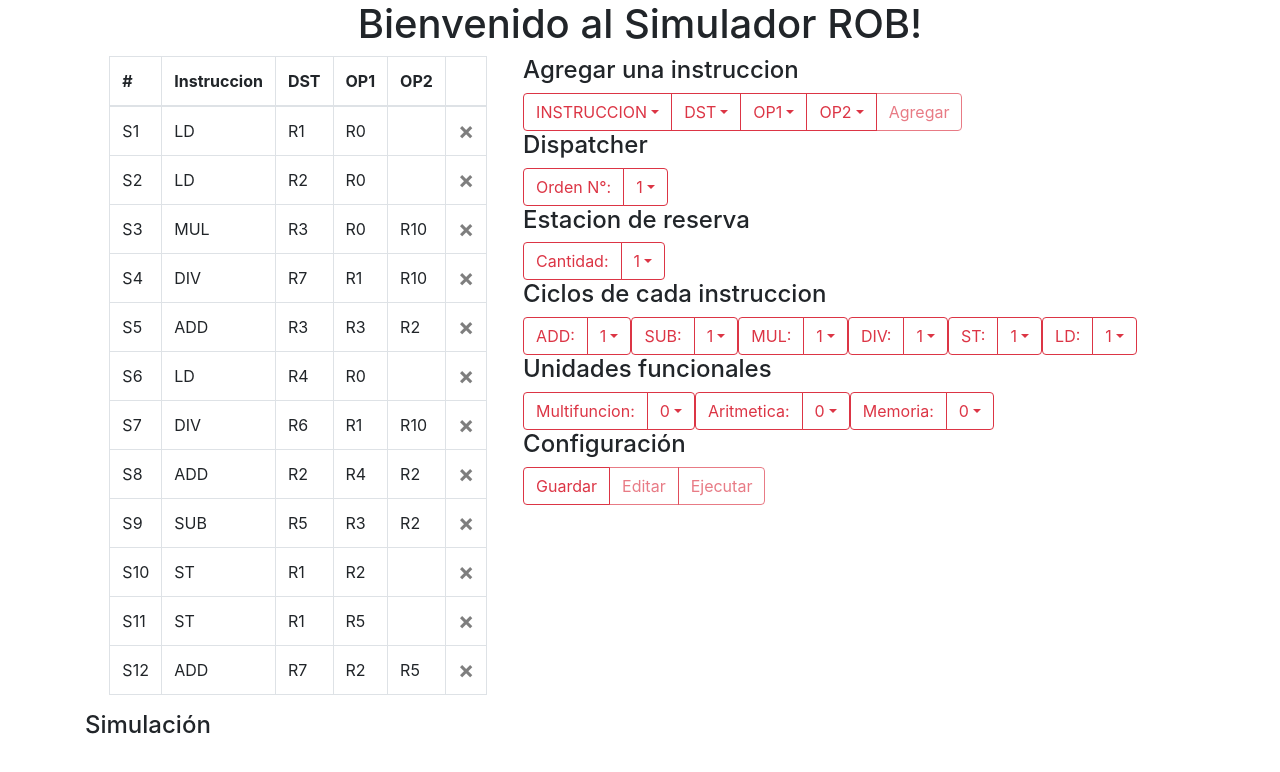
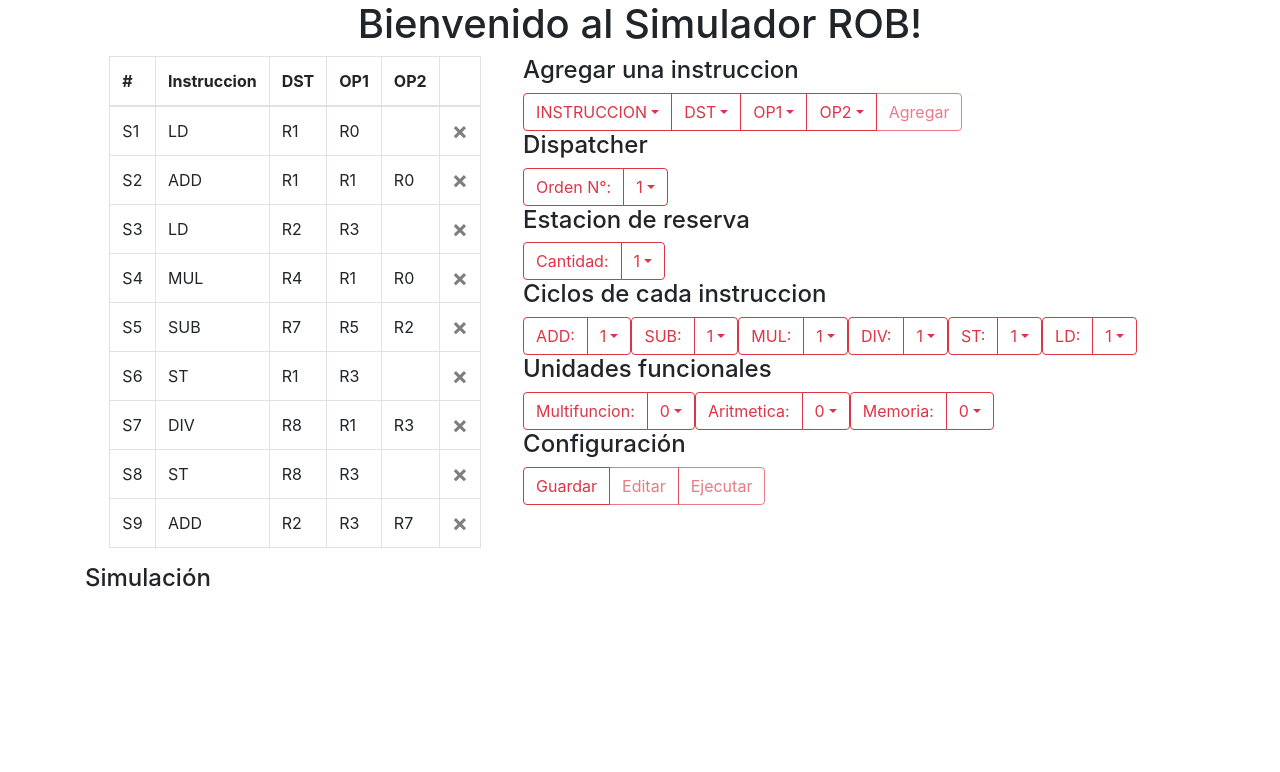
Before and after one commit to tp-arquitectura-ii/SimuladorRob, an Angular app: page / in a window 1280 px wide. Shown: the top 772 px of the page. Built offline with nearby package versions, Linux system fonts and the light colour scheme.

Commit message:
Rob terminado

```diff
--- a/src/app/Processor.ts
+++ b/src/app/Processor.ts
@@ -104,7 +104,6 @@ export class Processor{
             j = 0;
             while(j < this.dispatcher.getSize()){
                 if (!this.er.isBusy() && !this.rob.isBusy()){
-
                     let inst = this.dispatcher.getInstruc();
                     inst.setStatus("I");
                     this.er.addInstruction(inst);
@@ -131,6 +130,23 @@ export class Processor{
                     }
                 }
 
+                i=0;
+                while( i < this.er.instructions.length){
+                    let index = this.getUFFree(this.er.instructions[i]);
+                    if (index != -1){
+                        let inst = this.er.instructions[i];
+                        if (!this.hasDependence(inst) && !this.hasDependeceER(inst)){
+                            this.uf[index].addInstruc(inst);
+                            inst.setStatus("X");
+                            this.uf[index].setBusy(true);
+                            this.er.removeInstruction(i);
+                        }
+                        else{
+                            i++
+                        }
+                    }else{
+                    i++;}
+                }
             //actualizo dispatch
             for(let i = 0; i < this.dispatcher.getGrade() && this.listInstruction.length != 0 && !this.dispatcher.isBusy(); i++){
                 this.dispatcher.addInstruction(this.listInstruction.shift());
@@ -145,8 +161,11 @@ export class Processor{
         }
     }
 
+    private updateERandROB(){
 
-    hasDependeceER(inst: Instruction) {
+    }
+
+    private hasDependeceER(inst: Instruction) {
         for(let i = 0; i < this.er.instructions.length;i++){
             if(this.er.instructions[i].getId() != inst.getId())
                 if(this.er.instructions[i].existDependency(inst))
@@ -155,7 +174,7 @@ export class Processor{
         return false;
     }
 
-    hasDependence(inst: Instruction) {
+    private hasDependence(inst: Instruction) {
         for(let i = 0; i < this.uf.length;i++){
             if(this.uf[i].getInstruc()!=null){
                 if(this.uf[i].getInstruc().existDependency(inst))
--- a/src/app/app.component.ts
+++ b/src/app/app.component.ts
@@ -64,17 +64,14 @@ export class AppComponent implements OnInit {
   ngOnInit() {
     const instrucions = [
       new Instruction("S1","LD","R1","R0","","MEM"),
-      new Instruction("S2","LD","R2","R0","","MEM"),
-      new Instruction("S3","MUL","R3","R0","R10","ARITH"),
-      new Instruction("S4","DIV","R7","R1","R10","ARITH"),
-      new Instruction("S5","ADD","R3","R3","R2","ARITH"),
-      new Instruction("S6","LD","R4","R0","","MEM"),
-      new Instruction("S7","DIV","R6","R1","R10","ARITH"),
-      new Instruction("S8","ADD","R2","R4","R2","ARITH"),
-	    new Instruction("S9","SUB","R5","R3","R2","ARITH"),
-	    new Instruction("S10","ST","R1","R2","","MEM"),
-	    new Instruction("S11","ST","R1","R5","","MEM"),
-	    new Instruction("S12","ADD","R7","R2","R5","ARITH")
+      new Instruction("S2","ADD","R1","R1","R0","ARITH"),
+      new Instruction("S3","LD","R2","R3","","MEM"),
+      new Instruction("S4","MUL","R4","R1","R0","ARITH"),
+      new Instruction("S5","SUB","R7","R5","R2","ARITH"),
+      new Instruction("S6","ST","R1","R3","","MEM"),
+      new Instruction("S7","DIV","R8","R1","R3","ARITH"),
+      new Instruction("S8","ST","R8","R3","","MEM"),
+	  new Instruction("S9","ADD","R2","R3","R7","ARITH")
     ];
     this.listInstructions = instrucions;
     this.idInstruction = this.listInstructions.length;
```
